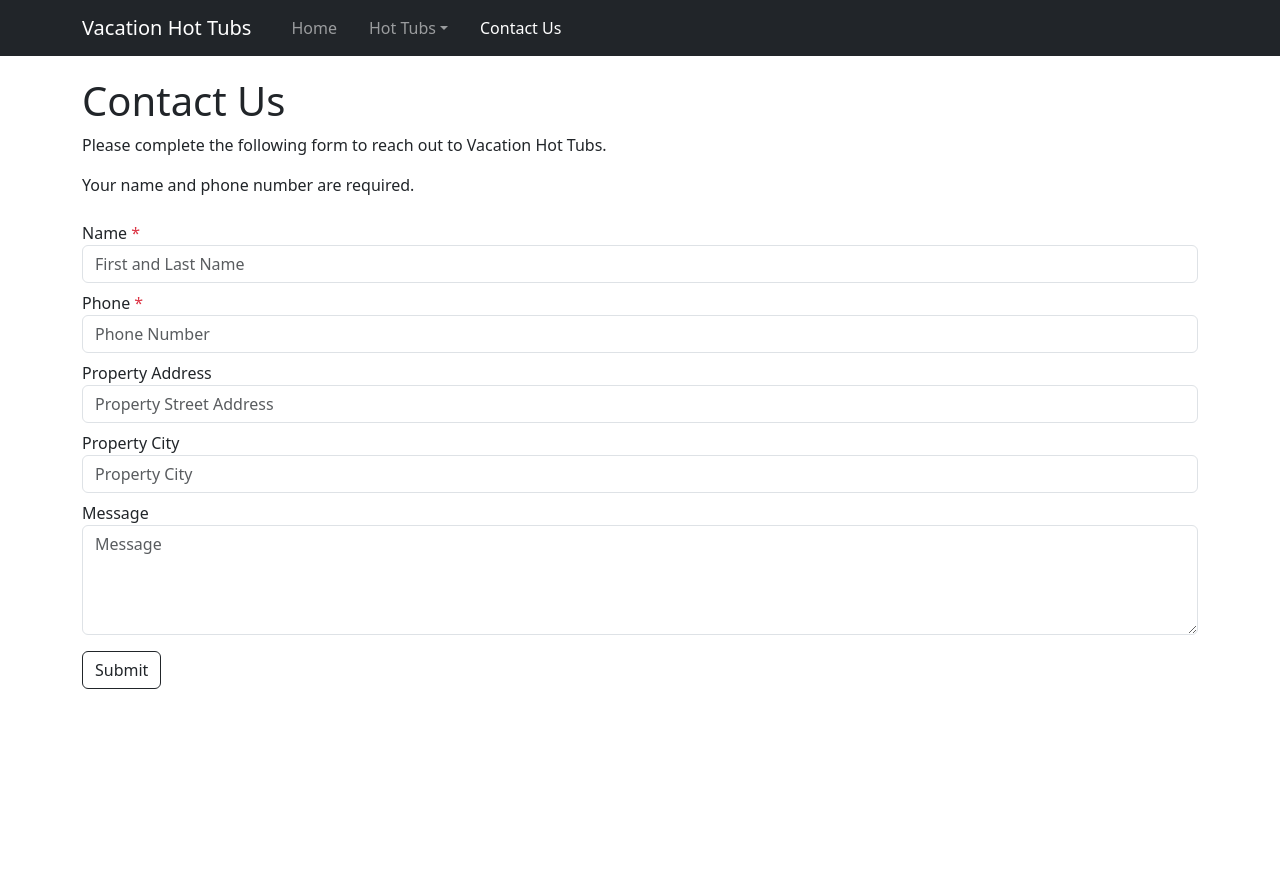
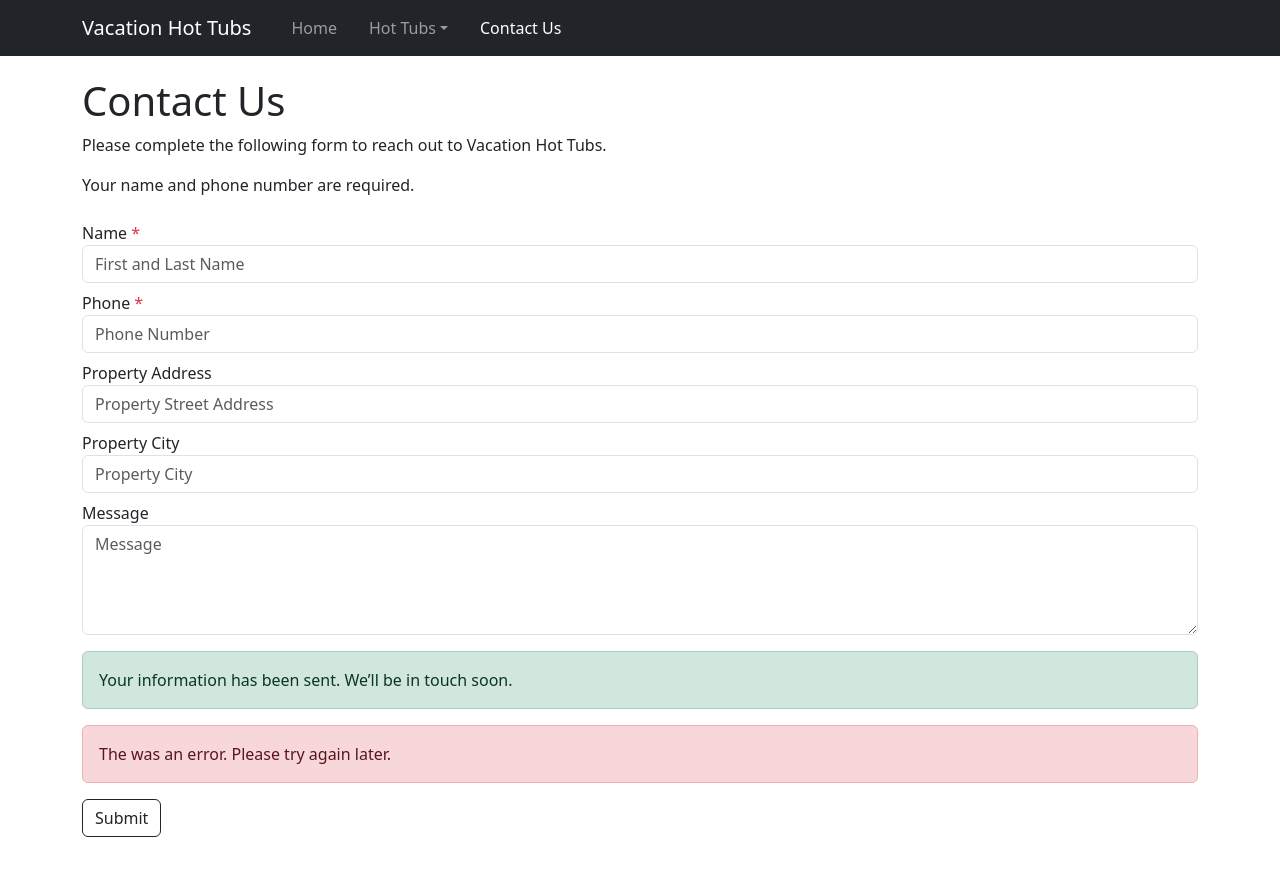
Before and after one commit to vacationhottubs/vacationhottubs.github.io, a Jekyll site: the page built from contact-us/index.html, in a window 1280 px wide and 933 px high. Shown: the top 876 px of the window. Built offline with Jekyll 4.4.1, drawn with Linux system fonts in a browser that asks for light colours.

Commit message:
Update index.html

```diff
--- a/contact-us/index.html
+++ b/contact-us/index.html
@@ -12,12 +12,14 @@
             <label class="mt-2" for="fullName">Name <span class="text-danger">*</span></label>
             <input type="text" id="fullName" class="form-control" name="fullName" placeholder="First and Last Name" required>
             <label class="mt-2" for="phone">Phone <span class="text-danger">*</span></label>
-            <input type="tel" id="phone" class="form-control" name="phone" placeholder="Phone Number">
+            <input type="tel" id="phone" class="form-control" name="phone" placeholder="Phone Number" required>
             <label class="mt-2" for="address">Property Address</label>
             <input type="text" id="address" class="form-control" name="address" placeholder="Property Street Address">
             <label class="mt-2" for="city">Property City</label>
             <input type="text" id="city" class="form-control" name="city" placeholder="Property City">
             <label class="mt-2" for="message">Message</label>
             <textarea type="text" id="message" class="form-control" name="message" placeholder="Message" rows="4" style="resize: vertical;"></textarea>
-            <button type="submit" class="btn btn-outline-dark mt-3">Submit</button>
+            <p class="alert alert-success mt-3 mb-0" role="alert">Your information has been sent. We’ll be in touch soon.</p>
+            <p class="alert alert-danger mt-3 mb-0" role="alert">The was an error. Please try again later.</p>
+            <button type="submit" class="btn btn-outline-dark mt-3" id="post-form">Submit</button>
           </form>
```
